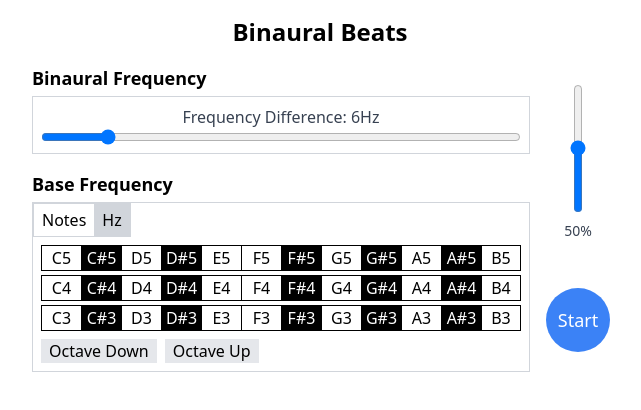
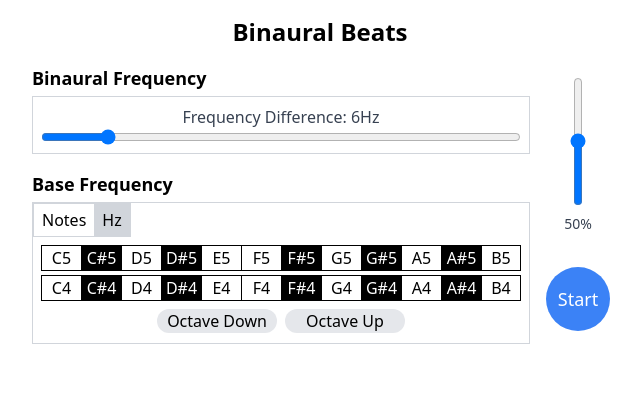
Before and after one commit to Britnell/binaural-beats, a Vue app: page / in a window 1280 px wide. Shown: the top 410 px of the page, without its empty margins (320-961 px from the left). Built offline with nearby package versions, Linux system fonts and the light colour scheme.

Commit message:
restyle keys, less octaves + style buttons

```diff
--- a/src/components/BaseFreqKeys.vue
+++ b/src/components/BaseFreqKeys.vue
@@ -37,11 +37,7 @@ const currentNote = computed(() => {
 <template>
   <div class="">
     <div class="space-y-1">
-      <div
-        v-for="oct in [octave + 1, octave, octave - 1]"
-        :key="oct"
-        class="flex"
-      >
+      <div v-for="oct in [octave + 1, octave]" :key="oct" class="flex">
         <button
           v-for="key in keys"
           :key="'#' + key + oct"
@@ -56,11 +52,21 @@ const currentNote = computed(() => {
         </button>
       </div>
     </div>
-    <div class="flex gap-2 mt-2">
-      <button @click="octave--" class="px-2 py- bg-gray-200">
+    <div class="flex gap-2 justify-center mt-2">
+      <button
+        @click="octave--"
+        class="min-w-[120px] bg-gray-200 rounded-xl disabled:opacity-50"
+        :disabled="octave <= 1"
+      >
         Octave Down
       </button>
-      <button @click="octave++" class="px-2 py- bg-gray-200">Octave Up</button>
+      <button
+        @click="octave++"
+        class="min-w-[120px] bg-gray-200 rounded-xl disabled:opacity-50"
+        :disabled="octave >= 6"
+      >
+        Octave Up
+      </button>
     </div>
   </div>
 </template>
```
